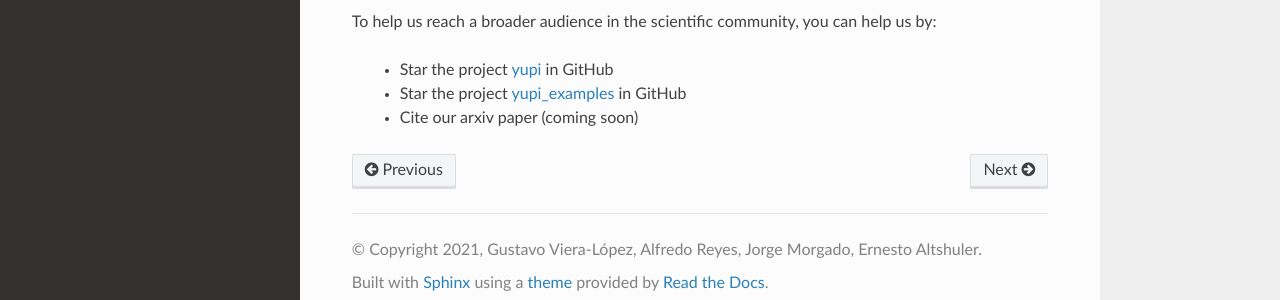
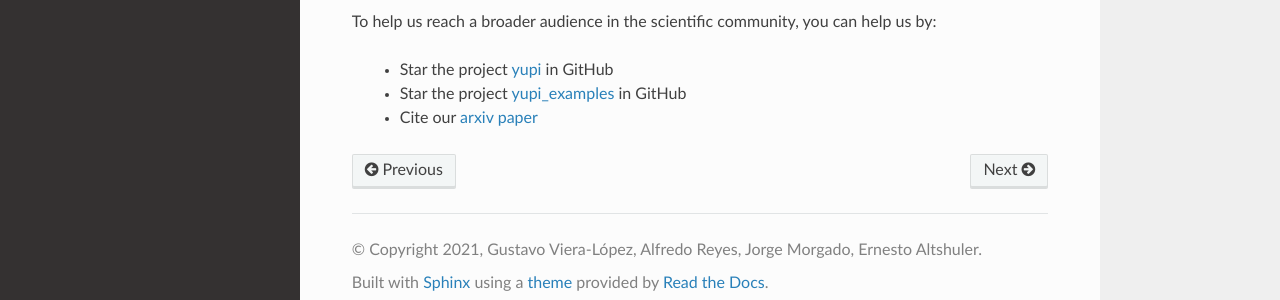
Before and after one commit to yupidevs/yupi, a Sphinx documentation site: the page built from docs/source/GS/Contributing.rst, in a window 1280 px wide and 1109 px high. Shown: the part 790-1090 px from the top of the window. Built offline with Sphinx 7.4.7 and the Read the Docs theme 2.0.0, drawn with Linux system fonts in a browser that asks for light colours.

Commit message:
Add arxiv link on documentation

```diff
--- a/docs/source/GS/Contributing.rst
+++ b/docs/source/GS/Contributing.rst
@@ -35,4 +35,4 @@ To help us reach a broader audience in the scientific community, you can help us
 
  * Star the project `yupi <https://github.com/yupidevs/yupi/stargazers>`_ in GitHub
  * Star the project `yupi_examples <https://github.com/yupidevs/yupi_examples/stargazers>`_ in GitHub
- * Cite our arxiv paper (coming soon)
+ * Cite our `arxiv paper <http://arxiv.org/abs/2108.06340>`_
```
